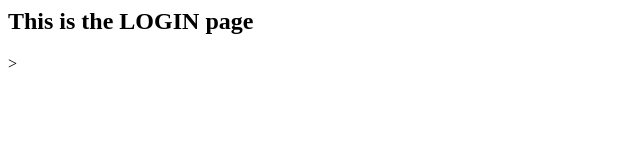
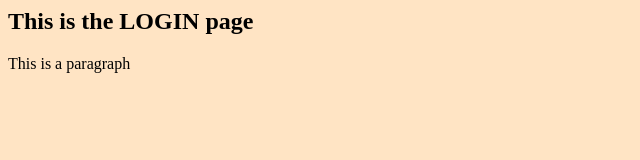
Before and after one commit to nbesimi/software-engineering-practical, a plain HTML site: page login.html in a window 1280 px wide. Shown: the whole page, without its empty margins (0-640 px from the left). Drawn offline with Linux system fonts and the light colour scheme.

Commit message:
Fixed the CSS issue

```diff
--- a/login.html
+++ b/login.html
@@ -1,8 +1,11 @@
 <html>
     <head>
         <title>Software Engineering</title>
+        <link rel="stylesheet" href="css/style.css">
     </head>
     <body>
         <h2>This is the LOGIN page</h2>
+
+        <p>This is a paragraph</p>
     </body>
-</html>>
+</html>
```
